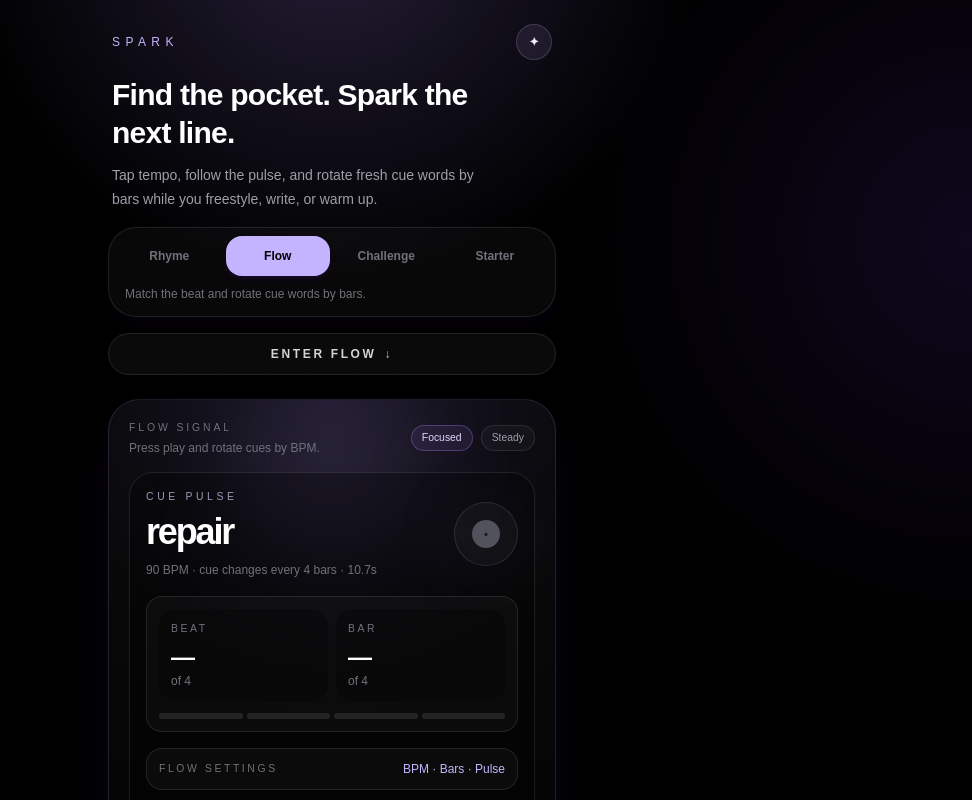
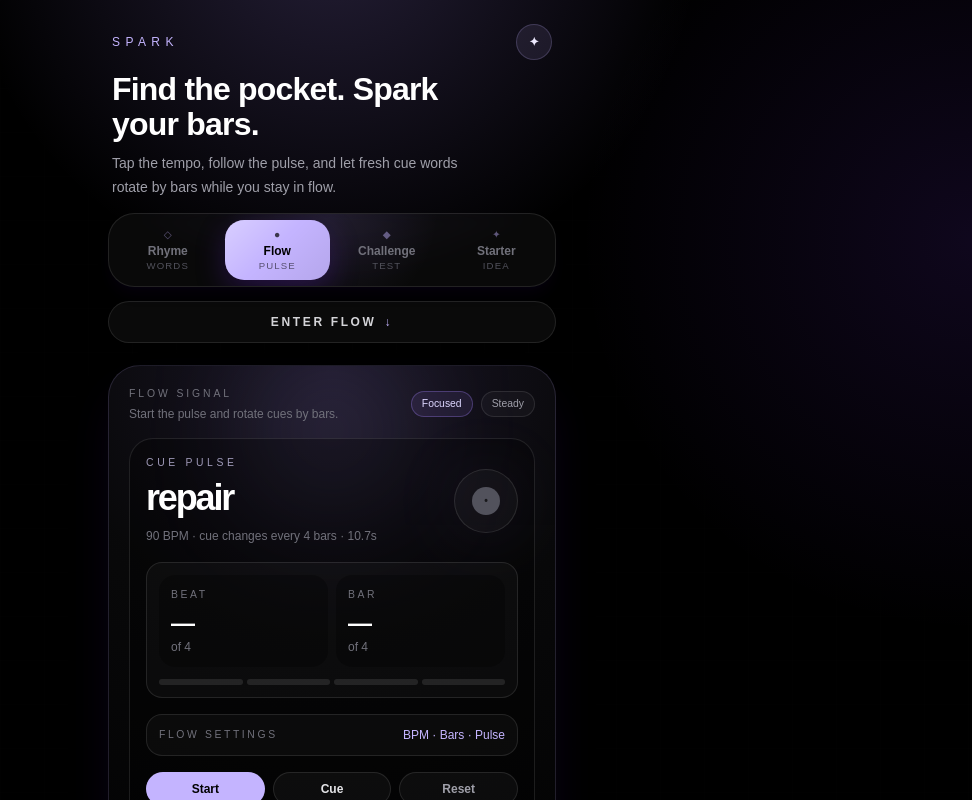
Before and after one commit to ChrisGordon888/spark, a Next.js app: page / in a window 1280 px wide. Shown: the top 800 px of the page, without its empty margins (308-1280 px from the left). Built offline with nearby package versions, Linux system fonts and the light colour scheme.

Commit message:
Ship Spark V1

```diff
--- a/src/app/page.tsx
+++ b/src/app/page.tsx
@@ -13,6 +13,50 @@ import type { RhymeCluster, SparkMode } from "@/lib/types";
 
 const RECENT_HISTORY_LIMIT = 18;
 
+const modeHeroCopy: Record<
+    SparkMode,
+    {
+        title: string;
+        description: string;
+        enterLabel: string;
+        actionLabel: string;
+        enterHref: string;
+    }
+> = {
+    rhyme: {
+        title: "Find a word. Build the line.",
+        description:
+            "Get focused rhymes, slant words, lanes, and angles when you need a fast way into the next idea.",
+        enterLabel: "Open Rhyme",
+        actionLabel: "Spark Rhyme",
+        enterHref: "#spark-console",
+    },
+    freestyle: {
+        title: "Find the pocket. Spark your bars.",
+        description:
+            "Tap the tempo, follow the pulse, and let fresh cue words rotate by bars while you stay in flow.",
+        enterLabel: "Enter Flow",
+        actionLabel: "Spark Cue",
+        enterHref: "#flow-cue-pulse",
+    },
+    challenge: {
+        title: "Train your instincts. Keep flowing.",
+        description:
+            "Get a word set, use every cue, and practice finishing the take without stopping for perfection.",
+        enterLabel: "Start Challenge",
+        actionLabel: "New Challenge",
+        enterHref: "#spark-console",
+    },
+    songStarter: {
+        title: "Start with the thread. Follow the feeling.",
+        description:
+            "Use the thread, spark word, and lane to find a clear direction for a hook, verse, or first line.",
+        enterLabel: "Start Signal",
+        actionLabel: "New Signal",
+        enterHref: "#spark-console",
+    },
+};
+
 export default function Home() {
     const [activeMode, setActiveMode] = useState<SparkMode>("freestyle");
     const [recentClusterIds, setRecentClusterIds] = useState<string[]>([]);
@@ -20,6 +64,8 @@ export default function Home() {
     const [cluster, setCluster] = useState<RhymeCluster>(() =>
         getRandomCluster()
     );
+
+    const heroCopy = modeHeroCopy[activeMode];
 
     function handleSpark() {
         setCluster((currentCluster) => {
@@ -65,19 +111,13 @@ export default function Home() {
         setActiveMode(mode);
     }
 
-    const buttonLabel = "Spark";
-    const enterLabel =
-        activeMode === "freestyle" ? "Enter Flow" : "Open Signal";
-    const enterHref =
-        activeMode === "freestyle" ? "#flow-cue-pulse" : "#spark-console";
-
     return (
         <main className="relative min-h-screen overflow-x-hidden bg-black px-4 py-4 text-zinc-100">
             <div className="pointer-events-none fixed inset-0 bg-[radial-gradient(circle_at_50%_-10%,rgba(167,139,250,0.22),transparent_34%),radial-gradient(circle_at_100%_30%,rgba(124,58,237,0.12),transparent_28%)]" />
             <div className="pointer-events-none fixed inset-0 bg-[linear-gradient(rgba(255,255,255,0.025)_1px,transparent_1px),linear-gradient(90deg,rgba(255,255,255,0.025)_1px,transparent_1px)] bg-[size:44px_44px] opacity-20" />
 
-            <section className="relative mx-auto w-full max-w-md space-y-4">
-                <header className="space-y-4 px-1 pt-2">
+            <section className="relative mx-auto w-full max-w-md space-y-3.5">
+                <header className="space-y-3 px-1 pt-2">
                     <nav className="flex items-center justify-between">
                         <p className="text-xs font-medium uppercase tracking-[0.45em] text-violet-300">
                             Spark
@@ -88,13 +128,13 @@ export default function Home() {
                         </div>
                     </nav>
 
-                    <div className="space-y-3">
-                        <h1 className="max-w-sm text-3xl font-semibold leading-tight tracking-tight text-white">
-                            Find the pocket. Spark the next line.
+                    <div className="space-y-2.5">
+                        <h1 className="max-w-sm text-[2rem] font-semibold leading-[1.08] tracking-tight text-white">
+                            {heroCopy.title}
                         </h1>
 
                         <p className="max-w-sm text-sm leading-6 text-zinc-400">
-                            Tap tempo, follow the pulse, and rotate fresh cue words by bars while you freestyle, write, or warm up.
+                            {heroCopy.description}
                         </p>
                     </div>
                 </header>
@@ -106,10 +146,10 @@ export default function Home() {
                 />
 
                 <a
-                    href={enterHref}
+                    href={heroCopy.enterHref}
                     className="inline-flex w-full items-center justify-center gap-2 rounded-full border border-white/10 bg-white/[0.04] px-4 py-3 text-xs font-semibold uppercase tracking-[0.22em] text-zinc-300 transition hover:border-violet-300/30 hover:bg-violet-300/10 hover:text-violet-100"
                 >
-                    {enterLabel}
+                    {heroCopy.enterLabel}
                     <span className="text-violet-300">↓</span>
                 </a>
 
@@ -121,12 +161,12 @@ export default function Home() {
                         cluster={cluster}
                         mode={activeMode}
                         onSpark={handleSpark}
-                        actionLabel={buttonLabel}
+                        actionLabel={heroCopy.actionLabel}
                     />
 
                     <div className="sticky bottom-0 -mx-4 hidden bg-gradient-to-t from-black via-black/95 to-transparent px-4 pb-4 pt-3 sm:block">
                         <SparkButton onClick={handleSpark}>
-                            {buttonLabel}
+                            {heroCopy.actionLabel}
                         </SparkButton>
                     </div>
                 </section>
--- a/src/components/spark/ModeSelector.tsx
+++ b/src/components/spark/ModeSelector.tsx
@@ -13,16 +13,30 @@ const modeShortLabels: Record<SparkMode, string> = {
     songStarter: "Starter",
 };
 
+const modeSubLabels: Record<SparkMode, string> = {
+    rhyme: "Words",
+    freestyle: "Pulse",
+    challenge: "Test",
+    songStarter: "Idea",
+};
+
+const modeSymbols: Record<SparkMode, string> = {
+    rhyme: "◇",
+    freestyle: "●",
+    challenge: "◆",
+    songStarter: "✦",
+};
+
 export function ModeSelector({
     modes,
     activeMode,
     onModeChange,
 }: ModeSelectorProps) {
-  const activeModeDetails = modes.find((mode) => mode.id === activeMode);
+    return (
+        <div className="relative overflow-hidden rounded-[1.65rem] border border-white/10 bg-white/[0.035] p-1.5 shadow-lg shadow-violet-950/10 backdrop-blur">
+            <div className="pointer-events-none absolute inset-0 bg-[radial-gradient(circle_at_50%_0%,rgba(167,139,250,0.12),transparent_45%)]" />
 
-  return (
-    <div className="rounded-[1.75rem] border border-white/10 bg-white/[0.03] p-2 shadow-lg shadow-violet-950/10 backdrop-blur">
-      <div className="grid grid-cols-4 gap-1">
+            <div className="relative grid grid-cols-4 gap-1">
                 {modes.map((mode) => {
                     const isActive = mode.id === activeMode;
 
@@ -31,21 +45,46 @@ export function ModeSelector({
                             key={mode.id}
                             type="button"
                             onClick={() => onModeChange(mode.id)}
-              className={`rounded-2xl px-2 py-3 text-center text-xs font-semibold transition active:scale-[0.97] ${
+                            aria-pressed={isActive}
+                            className={`group relative overflow-hidden rounded-[1.2rem] px-1.5 py-2.5 text-center transition active:scale-[0.97] ${
                                 isActive
-                  ? "bg-violet-300 text-black shadow-md shadow-violet-950/30"
-                  : "text-zinc-500 hover:bg-white/[0.05] hover:text-zinc-200"
+                                    ? "bg-violet-300 text-black shadow-[0_10px_30px_rgba(109,40,217,0.28)]"
+                                    : "text-zinc-500 hover:bg-white/[0.055] hover:text-zinc-200"
                             }`}
                         >
+                            {isActive ? (
+                                <span className="pointer-events-none absolute inset-0 bg-[linear-gradient(135deg,rgba(255,255,255,0.35),transparent_48%,rgba(0,0,0,0.08))]" />
+                            ) : null}
+
+                            <span className="relative flex flex-col items-center gap-1">
+                                <span
+                                    className={`text-[0.65rem] leading-none transition ${
+                                        isActive
+                                            ? "text-black/70"
+                                            : "text-violet-300/45 group-hover:text-violet-200/70"
+                                    }`}
+                                >
+                                    {modeSymbols[mode.id]}
+                                </span>
+
+                                <span className="text-xs font-bold leading-none">
                                     {modeShortLabels[mode.id]}
+                                </span>
+
+                                <span
+                                    className={`hidden text-[0.6rem] font-medium uppercase leading-none tracking-[0.12em] sm:block ${
+                                        isActive
+                                            ? "text-black/55"
+                                            : "text-zinc-600 group-hover:text-zinc-400"
+                                    }`}
+                                >
+                                    {modeSubLabels[mode.id]}
+                                </span>
+                            </span>
                         </button>
                     );
                 })}
             </div>
-
-      <p className="px-2 pb-1 pt-2 text-xs leading-5 text-zinc-500">
-        {activeModeDetails?.description}
-      </p>
         </div>
     );
 }
--- a/src/components/spark/SparkCard.tsx
+++ b/src/components/spark/SparkCard.tsx
@@ -59,10 +59,9 @@ export function SparkCard({
                 <div className="mt-5 space-y-4">
                     {mode === "songStarter" ? (
                         <>
-                            <AnglesBlock cluster={cluster} defaultOpen />
-                            <LaneBlock cluster={cluster} />
+                            <SongStarterWriteToward cluster={cluster} />
                             <WordChipGroup
-                                title="Rhyme Fuel"
+                                title="Word Fuel"
                                 words={[
                                     ...cluster.rhymes.slice(0, 3),
                                     ...cluster.nearRhymes.slice(0, 2),
@@ -161,33 +160,53 @@ function SongStarterLead({
     onSpark?: () => void;
     actionLabel: string;
 }) {
-    const primaryAngle = cluster.relatedTopics[0];
+    const primaryThread = cluster.relatedTopics[0];
 
     return (
         <div className="rounded-[1.5rem] border border-white/10 bg-black/30 px-4 py-5">
             <p className="mb-3 text-[0.65rem] uppercase tracking-[0.35em] text-violet-200/70">
-                Creative Signal
+                Song Starter
             </p>
 
             <h2 className="text-3xl font-black tracking-[-0.04em] text-white">
-                {capitalize(cluster.coreWord)} is the doorway.
+                {primaryThread
+                    ? capitalize(primaryThread)
+                    : `${capitalize(cluster.coreWord)} is the doorway.`}
             </h2>
 
             <p className="mt-3 text-sm leading-6 text-zinc-400">
-                Follow the feeling before the structure. Let the first image,
-                phrase, or memory pull the idea forward.
+                Use the thread as the concept. Let the spark word open your
+                first line, hook, or verse.
             </p>
 
-            {primaryAngle ? (
-                <div className="mt-4 rounded-2xl border border-violet-300/10 bg-violet-300/[0.04] p-3">
+            <div className="mt-4 space-y-3">
+                <div className="rounded-2xl border border-violet-300/10 bg-violet-300/[0.04] p-3">
                     <p className="text-[0.65rem] uppercase tracking-[0.25em] text-zinc-500">
-                        First Thread
+                        Spark Word
                     </p>
-                    <p className="mt-2 text-sm leading-5 text-zinc-200">
-                        {primaryAngle}
+
+                    <p className="mt-2 text-xl font-black tracking-[-0.03em] text-white">
+                        {cluster.coreWord}
                     </p>
                 </div>
-            ) : null}
+
+                <div className="rounded-2xl border border-white/10 bg-black/25 p-3">
+                    <p className="mb-2 text-[0.65rem] uppercase tracking-[0.25em] text-zinc-500">
+                        Lane
+                    </p>
+
+                    <div className="flex flex-wrap gap-2">
+                        {cluster.topics.slice(0, 3).map((topic) => (
+                            <span
+                                key={topic}
+                                className="rounded-full border border-violet-300/20 bg-violet-300/5 px-3 py-1.5 text-xs capitalize text-violet-100"
+                            >
+                                {topic}
+                            </span>
+                        ))}
+                    </div>
+                </div>
+            </div>
 
             {onSpark ? (
                 <button
@@ -198,6 +217,30 @@ function SongStarterLead({
                     {actionLabel}
                 </button>
             ) : null}
+        </div>
+    );
+}
+
+function SongStarterWriteToward({ cluster }: { cluster: RhymeCluster }) {
+    const supportingThreads = cluster.relatedTopics.slice(1, 3);
+
+    if (supportingThreads.length === 0) {
+        return null;
+    }
+
+    return (
+        <div className="rounded-2xl border border-white/10 bg-white/[0.03] p-4">
+            <p className="mb-3 text-[0.65rem] font-medium uppercase tracking-[0.25em] text-zinc-500">
+                Write Toward
+            </p>
+
+            <div className="space-y-2">
+                {supportingThreads.map((thread) => (
+                    <p key={thread} className="text-sm leading-5 text-zinc-300">
+                        <span className="text-violet-300">↳</span> {thread}
+                    </p>
+                ))}
+            </div>
         </div>
     );
 }
@@ -242,7 +285,6 @@ function ChallengeRule() {
         </div>
     );
 }
-
 
 function CoreWordMini({ cluster }: { cluster: RhymeCluster }) {
     return (
@@ -398,7 +440,7 @@ function getCardCopy(mode: SparkMode) {
         case "freestyle":
             return {
                 signalLabel: "Flow Signal",
-                subtitle: "Press play and rotate cues by BPM.",
+                subtitle: "Start the pulse and rotate cues by bars.",
             };
         case "challenge":
             return {
@@ -407,8 +449,8 @@ function getCardCopy(mode: SparkMode) {
             };
         case "songStarter":
             return {
-                signalLabel: "Creative Signal",
-                subtitle: "Catch the feeling before it becomes a song.",
+                signalLabel: "Song Starter",
+                subtitle: "Start with the thread, then write toward the image.",
             };
         case "rhyme":
         default:
```
Lines whose indentation alone changed are shown as unchanged.
